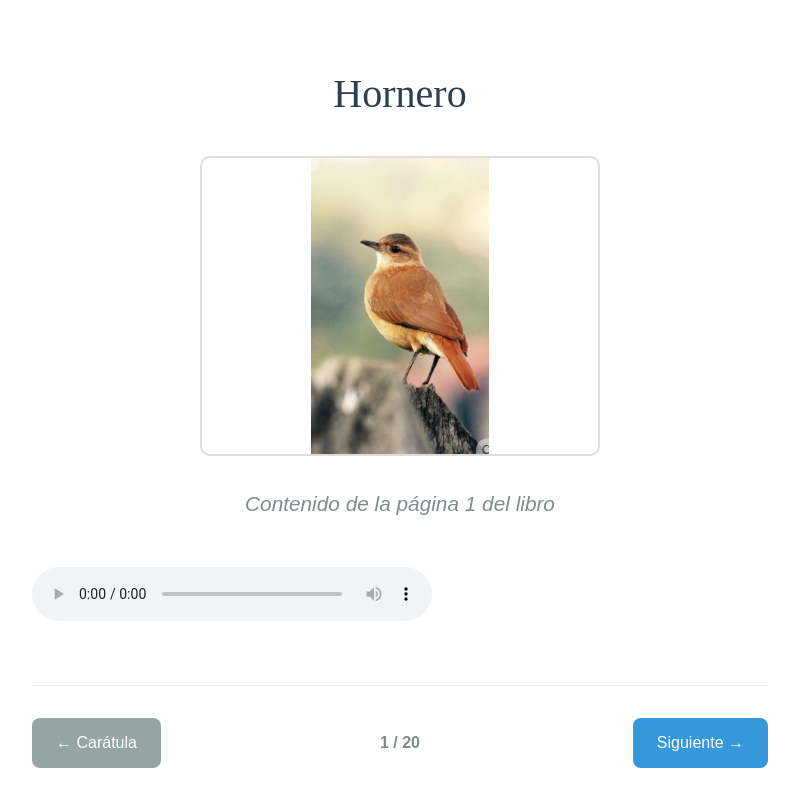
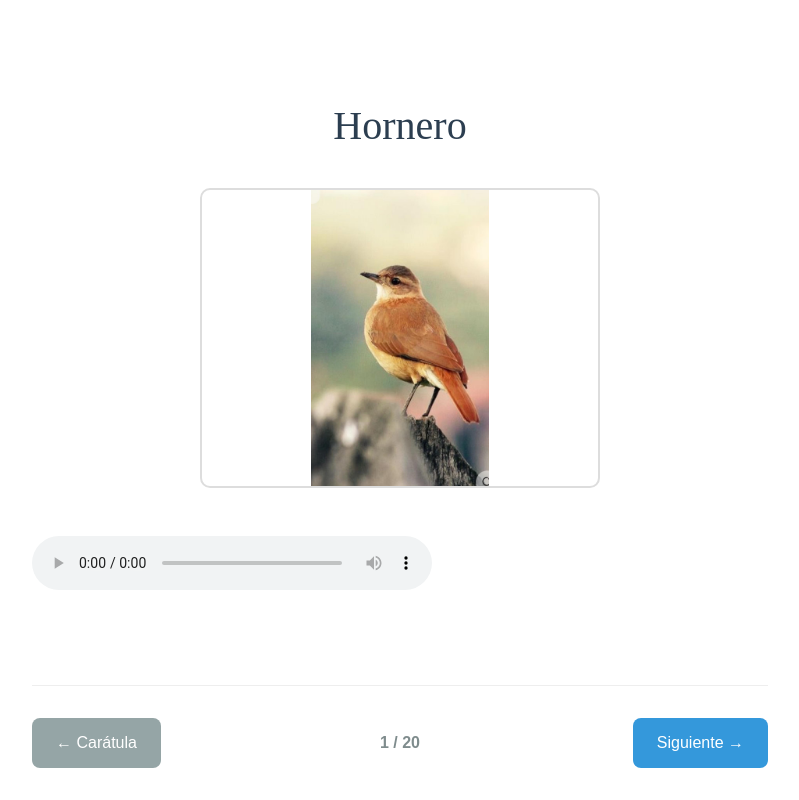
Before and after one commit to argenia-sas/libro-rio-marron, a Next.js app: page /pagina/1 in a window 1280 px wide. Shown: the whole page, without its empty margins (240-1039 px from the left). Built offline with nearby package versions, Linux system fonts and the light colour scheme.

Commit message:
fix: eliminar el subtítulo de la página en el componente Player

```diff
--- a/src/app/pagina/[id]/player.tsx
+++ b/src/app/pagina/[id]/player.tsx
@@ -109,16 +109,6 @@ export default function Player({ id }: { id: string }) {
             </div>
           )}
         </div>
-
-        {/* Subtítulo */}
-        <p style={{
-          fontSize: "1.3rem",
-          marginBottom: "2rem",
-          color: "#7f8c8d",
-          fontStyle: "italic"
-        }}>
-          {pageMetadata.subtitle}
-        </p>
 
         {/* Control de audio */}
         {pageAssets.hasAssets && (
--- a/src/lib/config.ts
+++ b/src/lib/config.ts
@@ -39,7 +39,6 @@ export function getPageMetadata(id: number) {
 
   return {
     title: title,
-    subtitle: `Contenido de la página ${id} del libro`,
     isHome: false,
     isSecret: false
   };
```
